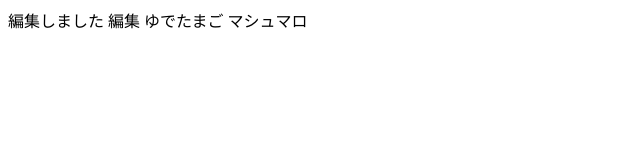
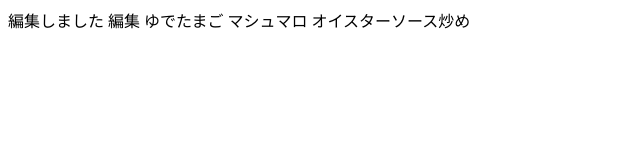
Before and after one commit to risamatsui/sampleGit3, a plain HTML site: page index.html in a window 1280 px wide. Shown: the whole page, without its empty margins (0-640 px from the left). Drawn offline with Linux system fonts and the light colour scheme.

Commit message:
炒めました

```diff
--- a/index.html
+++ b/index.html
@@ -10,5 +10,6 @@
     編集
     ゆでたまご
     マシュマロ
+    オイスターソース炒め
 </body>
 </html>
```
